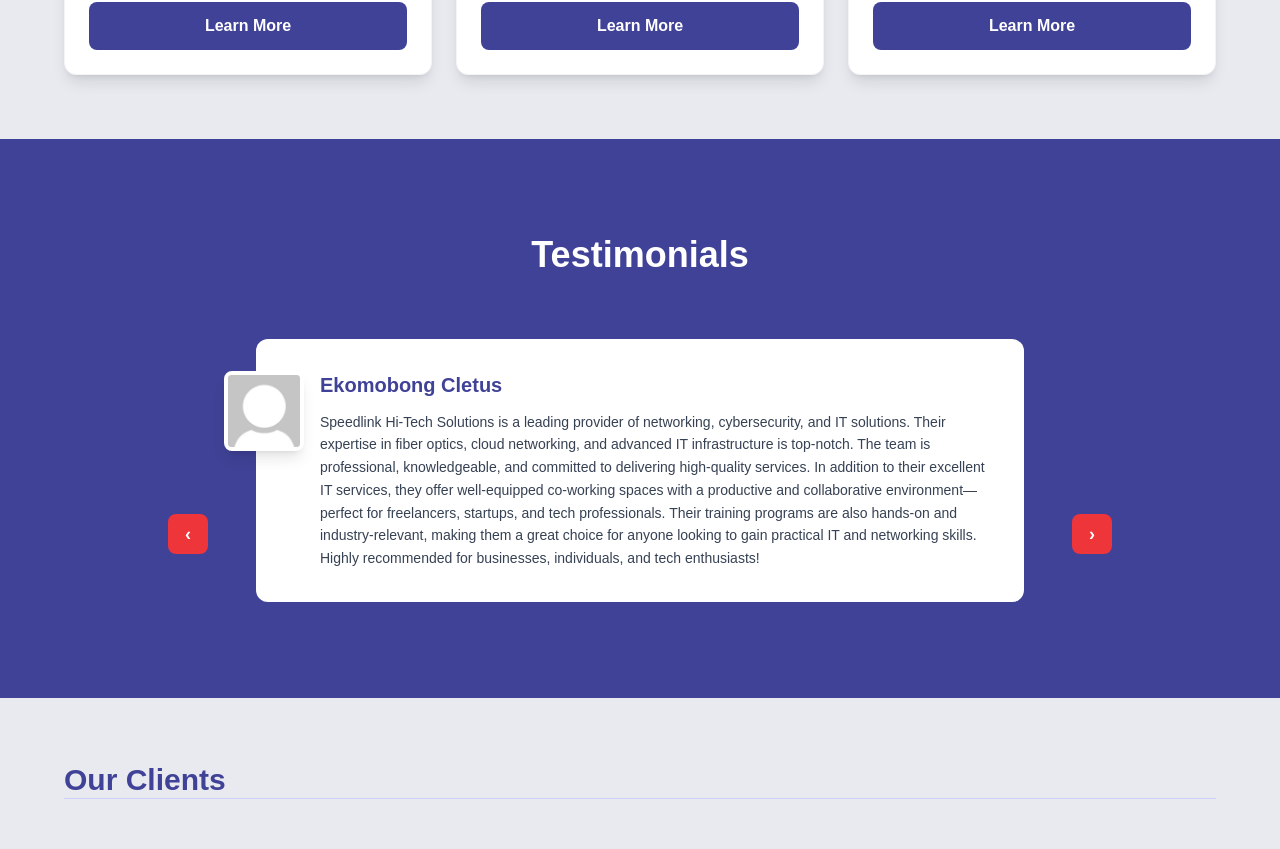
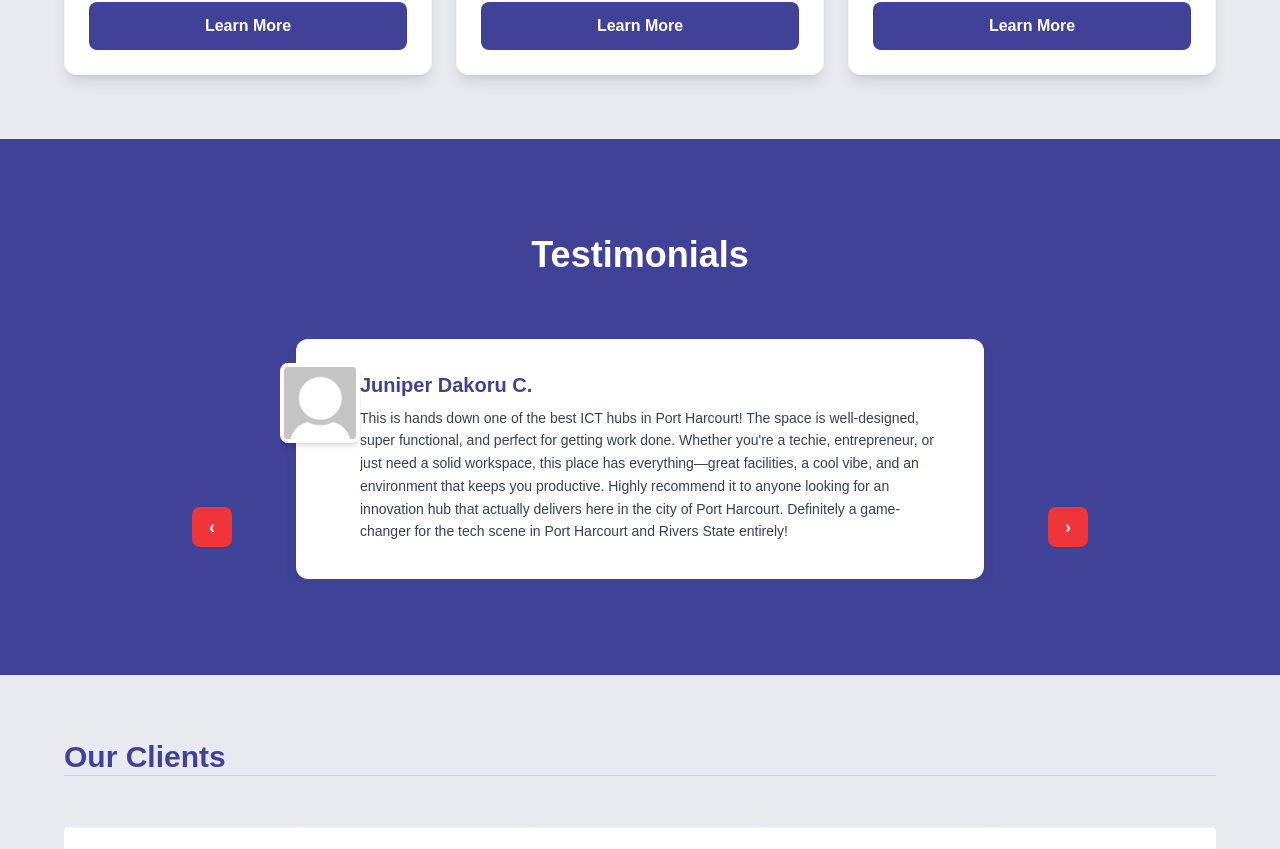
Before and after one commit to Elonatech-Projects/speedLinkEmmanuel, a Next.js app: page / in a window 1280 px wide. Shown: the part 3174-4023 px from the top of the page. Built offline with nearby package versions, Linux system fonts and the light colour scheme.

Commit message:
getting there

```diff
--- a/src/components/Services.tsx
+++ b/src/components/Services.tsx
@@ -3,6 +3,7 @@
 import { useEffect, useRef, useState } from "react";
 import Image from "next/image";
 import Link from "next/link";
+import { MoveRight } from "lucide-react";
 
 const IT_IMAGES = ["/Internet-Services.webp", "/Access-Control-Technology.webp", "/CCTV-Security-Camera-e1762521184809.webp"];
 
@@ -67,9 +68,9 @@ function ImageCard({
         <h3 className="text-white font-bold text-lg leading-tight max-w-[60%]">{title}</h3>
         <Link
           href={href}
-          className="self-end w-9 h-9 rounded-full border-2 border-white flex items-center justify-center text-white hover:bg-white hover:text-black transition-colors"
+          className="self-end w-9 h-9  flex items-center justify-center text-white transition-colors"
         >
-          →
+          <MoveRight/>
         </Link>
       </div>
     </div>
@@ -125,7 +126,7 @@ export default function Services() {
             <div className="absolute inset-0 flex flex-col justify-between items-start p-5 md:pb-25 md:pl-10 md:pt-10">
               <h3 className="text-white font-bold text-xl md:pl-5">IT Services</h3>
 
-    {/* Cleaned up overlay panel to match your new screenshot exactly */}
+              {/*  Cleaned up overlay panel to match your new screenshot exactly */}
               <div className="flex flex-col gap-2 bg-white/65 backdrop-blur-md p-4 rounded-2xl max-w-[460px] w-full border border-white/10 ">
                 {itServices.map((s) => (
                 <Link
--- a/src/components/Testimonials.tsx
+++ b/src/components/Testimonials.tsx
@@ -1,6 +1,6 @@
 "use client";
 
-import { useState } from "react";
+import { useState, useEffect } from "react";
 import Image from "next/image";
 
 const testimonials = [
@@ -31,56 +31,91 @@ export default function Testimonials() {
     );
   };
 
-  const current = testimonials[currentIndex];
+  // 1. AUTO-PLAY LOOP: Automatically changes slides every 4 seconds
+  useEffect(() => {
+    const timer = setInterval(() => {
+      goToNext();
+    }, 4000);
+
+    // Clear interval when user changes slide manually or leaves page to prevent bugs
+    return () => clearInterval(timer);
+  }, [currentIndex]);
 
   return (
-    <section className="bg-[#404297] py-16 md:py-24 px-4 md:px-6">
+    <section className="bg-[#404297] py-16 md:py-24 px-4 md:px-6 overflow-hidden">
       <div className="max-w-6xl mx-auto">
         {/* Title */}
         <h2 className="text-3xl md:text-4xl font-bold text-white text-center mb-12 md:mb-16">
           Testimonials
         </h2>
 
-        {/* Carousel */}
-        <div className="flex items-stretch justify-center gap-3 md:gap-12">
+        {/* Carousel Layout Frame */}
+        <div className="flex items-end justify-center gap-4 md:gap-12 max-w-4xl mx-auto">
           {/* Left Arrow */}
           <button
             onClick={goToPrevious}
-            className="flex-shrink-0 w-10 h-10 bg-[#EE3539] hover:bg-[#EE3539]/90 text-white rounded-lg flex items-center justify-center text-lg font-bold transition-colors self-end mb-8 md:mb-12"
+            className="flex-shrink-0 w-10 h-10 bg-[#EE3539] hover:bg-[#EE3539]/90 text-white rounded-lg flex items-center justify-center text-lg font-bold transition-colors mb-6 md:mb-8 z-10"
             aria-label="Previous testimonial"
           >
             ‹
           </button>
 
-          {/* Testimonial Card */}
-          <div className="flex-1 max-w-3xl bg-white rounded-xl p-4 md:p-8 flex gap-0 items-start relative">
-            {/* Avatar — positioned outside left */}
-            <div className="absolute -left-6 md:-left-8 top-4 md:top-8">
-              <div className="relative w-16 md:w-20 h-16 md:h-20 rounded-lg overflow-hidden bg-gray-300 border-4 border-white shadow-lg">
+          {/* Masking Container window */}
+          <div className="flex-1 overflow-hidden relative">
+
+            {/* 2. THE SLIDING TRACK: Uses w-full and tracks by a cleaner standard -100% calculation */}
+            <div
+              className="flex transition-transform duration-700 ease-out w-full"
+              style={{
+                transform: `translateX(-${currentIndex * 100}%)`,
+              }}
+            >
+              {testimonials.map((slide) => (
+                <div
+                  key={slide.id}
+                  className="w-full flex-shrink-0 px-2 md:px-4 relative"
+                >
+
+                  {/* Testimonial Card Layout Item */}
+                  <div className="bg-white rounded-xl p-4 md:p-8 pl-14 md:pl-16 flex gap-0 items-start relative h-[340px] sm:h-[260px] md:h-[240px] w-full shadow-lg">
+
+                    {/* Floating Avatar Positioned Outside Left */}
+                    <div className="absolute -left-2 md:-left-4 top-4 md:top-6">
+                      <div className="relative w-16 md:w-20 h-16 md:h-20 rounded-lg overflow-hidden bg-gray-300 border-4 border-white shadow-md">
                         <Image
                           src="/Dummy-Profile.webp"
-                  alt={current.name}
+                          alt={slide.name}
                           fill
                           className="object-cover"
                         />
                       </div>
                     </div>
 
-            {/* Content — offset right for avatar space */}
-            <div className="flex-1 flex flex-col ml-6 md:ml-8">
-              <h3 className="text-lg md:text-xl font-bold text-[#404297] mb-2 md:mb-3">
-                {current.name}
+                    {/* Card Body Text Layout */}
+                    <div className="flex-1 flex flex-col h-full min-w-0">
+                      <h3 className="text-lg md:text-xl font-bold text-[#404297] mb-2">
+                        {slide.name}
                       </h3>
+                      {/* Internal text scroll track */}
+                      <div className="overflow-y-auto pr-1 flex-1 scrollbar-none">
                         <p className="text-gray-700 text-xs md:text-sm leading-relaxed">
-                {current.text}
+                          {slide.text}
                         </p>
                       </div>
+                    </div>
+
+                  </div>
+
+                </div>
+              ))}
+            </div>
+
           </div>
 
           {/* Right Arrow */}
           <button
             onClick={goToNext}
-            className="flex-shrink-0 w-10 h-10 bg-[#EE3539] hover:bg-[#EE3539]/90 text-white rounded-lg flex items-center justify-center text-lg font-bold transition-colors self-end mb-8 md:mb-12"
+            className="flex-shrink-0 w-10 h-10 bg-[#EE3539] hover:bg-[#EE3539]/90 text-white rounded-lg flex items-center justify-center text-lg font-bold transition-colors mb-6 md:mb-8 z-10"
             aria-label="Next testimonial"
           >
             ›
```
Lines whose indentation alone changed are shown as unchanged.
